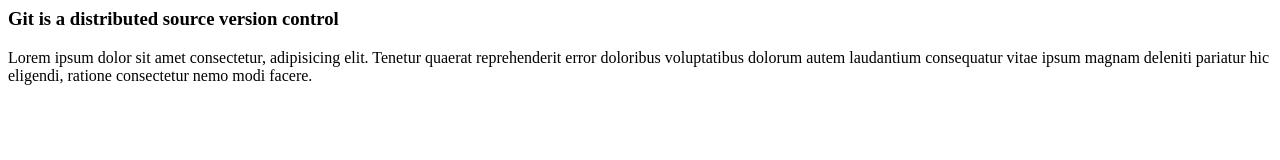
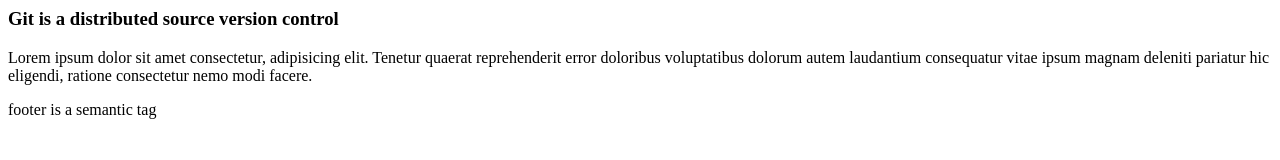
Before and after one commit to MaheshZen/gitCommands, a plain HTML site: page index.html in a window 1280 px wide. Drawn offline with Linux system fonts and the light colour scheme.

Commit message:
Add footer tag in index.html of master branch

```diff
--- a/index.html
+++ b/index.html
@@ -5,5 +5,8 @@
     <body>
         <h3>Git is a distributed source version control</h3>
         <p>Lorem ipsum dolor sit amet consectetur, adipisicing elit. Tenetur quaerat reprehenderit error doloribus voluptatibus dolorum autem laudantium consequatur vitae ipsum magnam deleniti pariatur hic eligendi, ratione consectetur nemo modi facere.</p>
+        <footer>
+            footer is a semantic tag
+        </footer>
     </body>
 </html>
```
